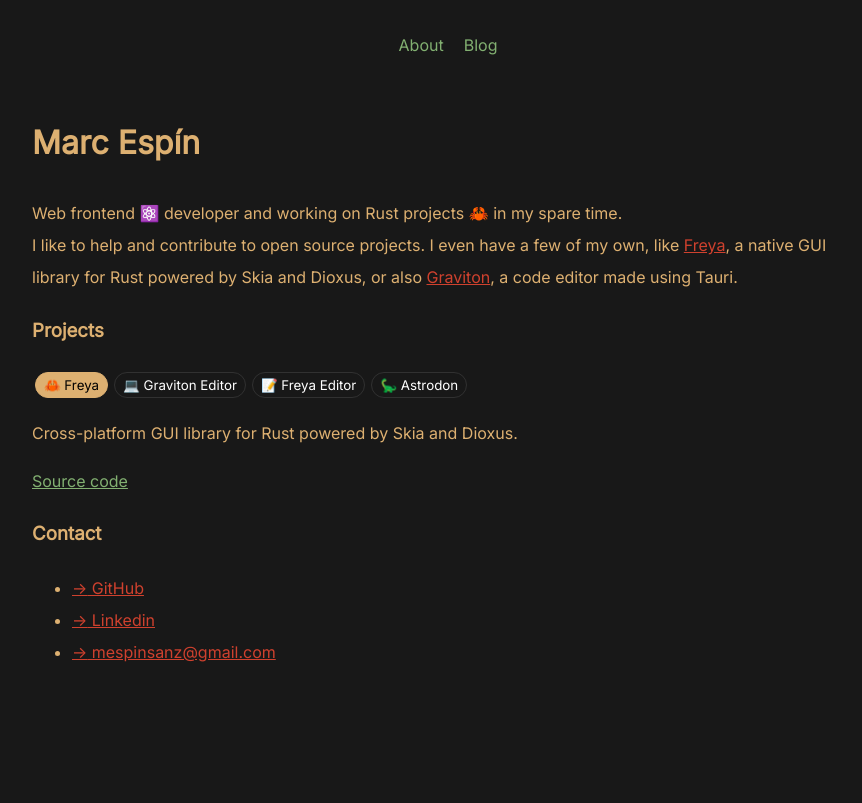
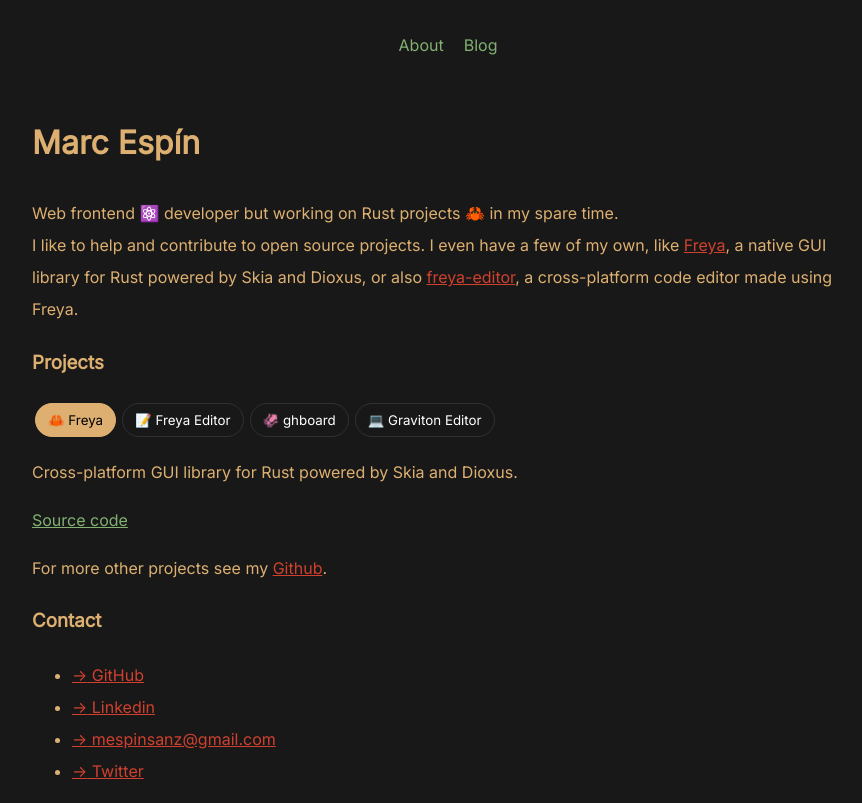
Before and after one commit to marc2332/portfolio, a Next.js app: page / in a window 1280 px wide. Shown: the whole page, without its empty margins (192-1054 px from the left). Built offline with nearby package versions, Linux system fonts and the light colour scheme.

Commit message:
Just small changes

```diff
--- a/components/Chip.tsx
+++ b/components/Chip.tsx
@@ -8,8 +8,8 @@
 }
 
 const ChipContainer = styled.button<{ selected: boolean }>`
-    padding: 4px 8px;
-    border-radius: 15px;
+    padding: 8px 12px;
+    border-radius: 50px;
     margin: 3px;
     transition: 0.15s;
     cursor: pointer;
--- a/pages/index.tsx
+++ b/pages/index.tsx
@@ -13,21 +13,21 @@
       "Cross-platform GUI library for Rust powered by Skia and Dioxus.",
   },
   {
+    name: "📝 Freya Editor",
+    link: "https://github.com/marc2332/freya-editor",
+    description:
+      "Cross-platform code editor made entirely in Rust using Freya.",
+  },
+  {
+    name: " 🦑 ghboard",
+    link: "https://github.com/marc2332/ghboard",
+    description:
+      "Github Dashboard entirely written in Rust with Dioxus SSR.",
+  },
+  {
     name: " 💻 Graviton Editor",
     link: "https://github.com/Graviton-Code-Editor/Graviton-App",
     description: "Cross-platform minimal code editor made in Rust using Tauri.",
-  },
-  {
-    name: "📝 Freya Editor",
-    link: "https://github.com/marc2332/freya-editor",
-    description:
-      "Very minimal and experimental code editor using Freya.",
-  },
-  {
-    name: " 🦕 Astrodon",
-    link: "https://github.com/astrodon/astrodon",
-    description:
-      "Cross-platform desktop webview-based app framework for Deno, powered by Tauri.",
   },
 ];
 
@@ -44,9 +44,9 @@
           <b>Marc</b> Espín
         </h1>
         <p>
-          Web frontend ⚛️ developer and working on Rust projects 🦀 in my spare time.
+          Web frontend ⚛️ developer but working on Rust projects 🦀 in my spare time.
           <br />
-          I like to help and contribute to open source projects. I even have a few of my own, like <Link target="_blank" href="https://github.com/marc2332/freya">Freya</Link>, a native GUI library for Rust powered by Skia and Dioxus, or also <Link target="_blank" href="https://github.com/Graviton-Code-Editor/Graviton-App">Graviton</Link>, a code editor made using Tauri.
+          I like to help and contribute to open source projects. I even have a few of my own, like <Link target="_blank" href="https://github.com/marc2332/freya">Freya</Link>, a native GUI library for Rust powered by Skia and Dioxus, or also <Link target="_blank" href="https://github.com/marc2332/freya-editor">freya-editor</Link>, a cross-platform code editor made using Freya.
         </p>
         <h3>
           Projects
@@ -62,6 +62,7 @@
           );
         })}
         <Card {...projects[projectSelected]} />
+        <p>For more other projects see my <Link href="https://github.com/marc2332/">Github</Link>.</p>
         <h3>
           Contact
         </h3>
@@ -84,6 +85,11 @@
               {"->"} mespinsanz@gmail.com
             </Link>
           </li>
+          <li>
+            <Link href="https://twitter.com/mkenzo_8">
+              {"->"} Twitter
+            </Link>
+          </li>
         </ul>
       </div>
     </NormalContainer>
```
Also changed, not shown: components/ChipList.tsx (deleted, +0 -10 lines).
